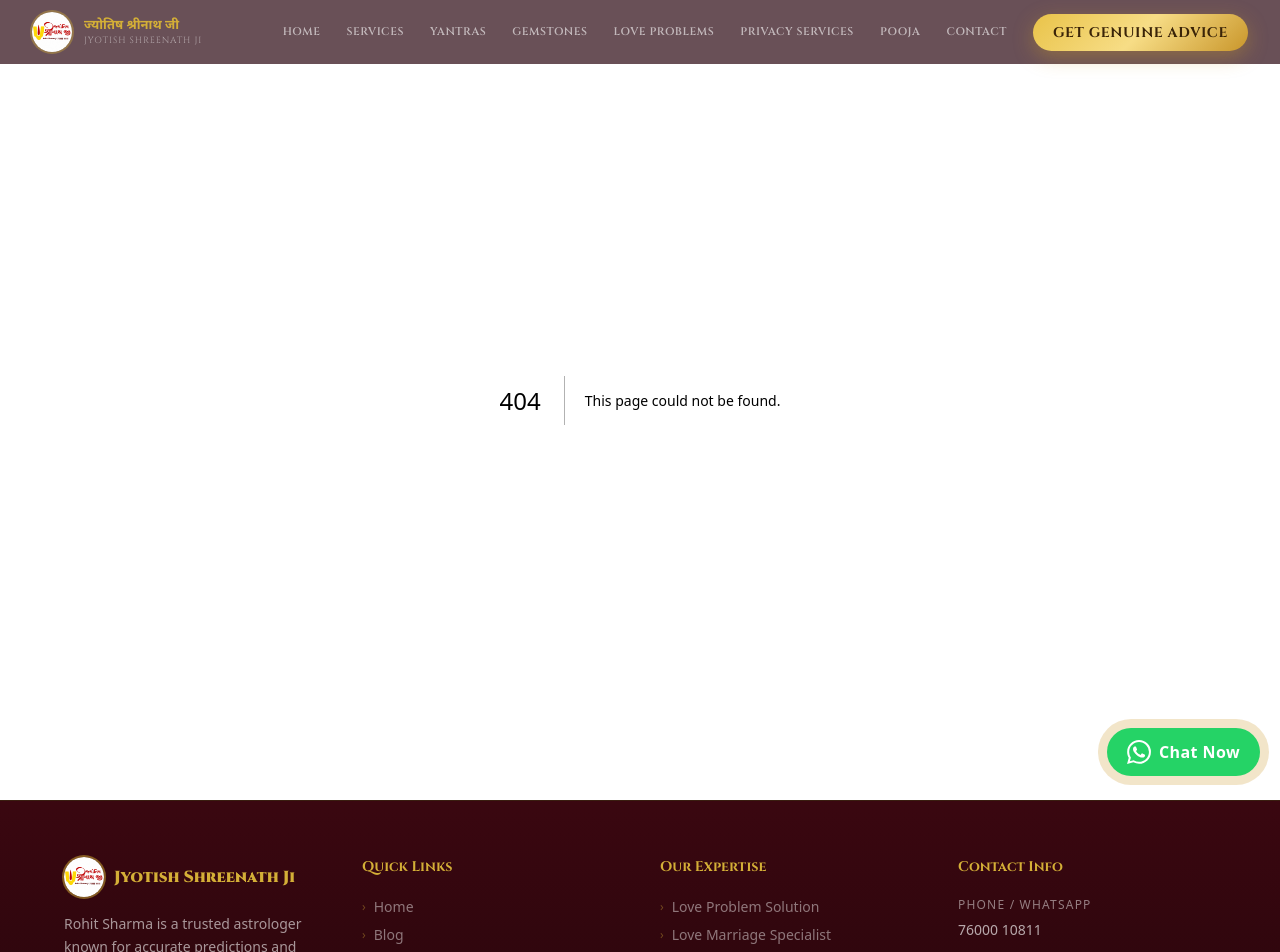
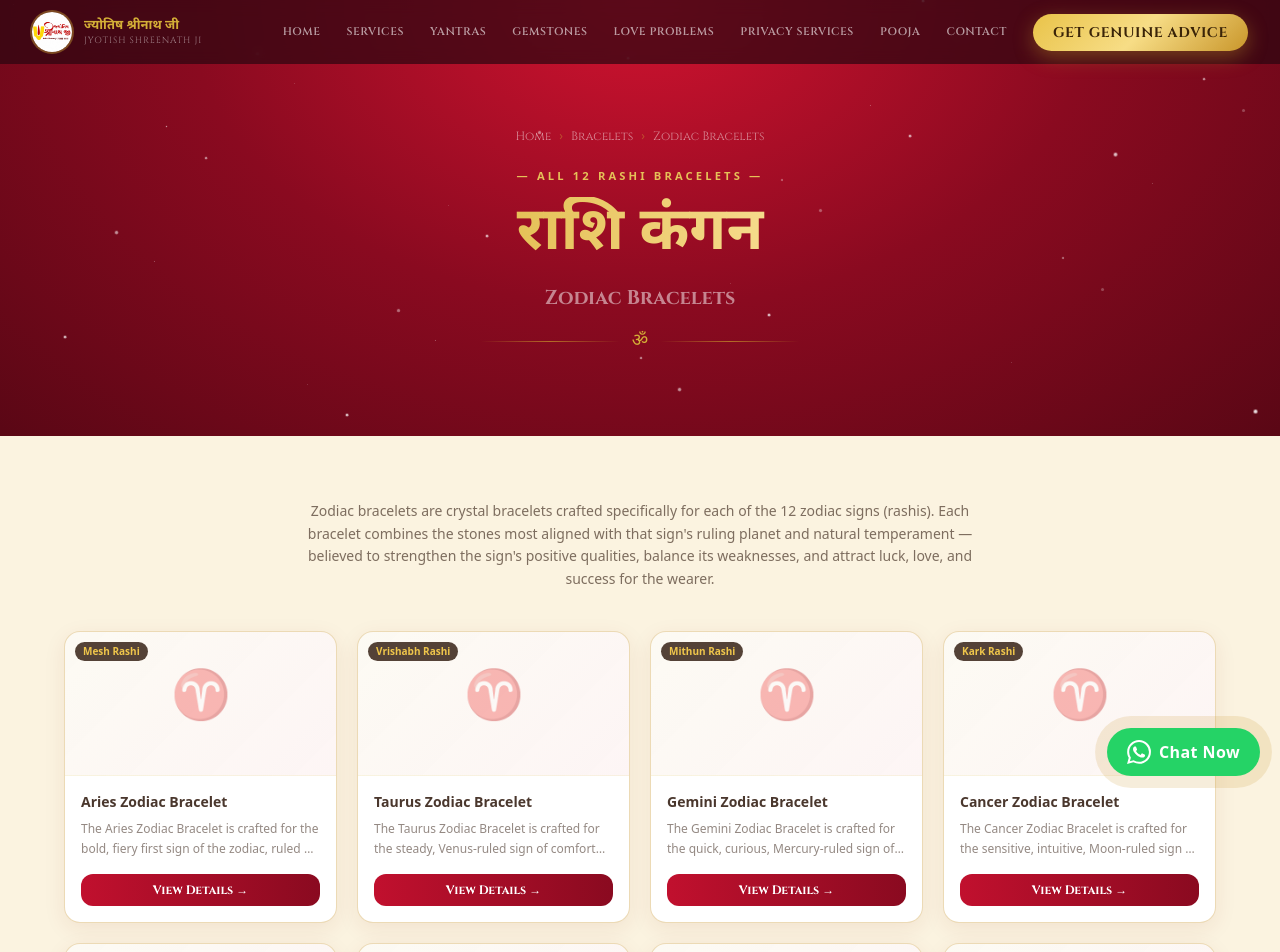
Before and after one commit to Sanchitjha/Astrologer, a Next.js app: page /bracelets/zodiac in a window 1280 px wide. Before the commit this address had no page. Shown: the top 952 px of the page. Built offline with nearby package versions, Linux system fonts and the light colour scheme.

Commit message:
feat: add zodiac bracelets collection page with metadata and product grid

```diff
--- /dev/null
+++ b/app/bracelets/zodiac/page.js
@@ -0,0 +1,54 @@
+import PageHeader from '@/components/PageHeader';
+import BraceletCard from '@/components/BraceletCard';
+import { zodiacBracelets } from '@/data/zodiacBracelets';
+import { findPublicImage } from '@/lib/publicImage';
+
+export const metadata = {
+  title: 'Zodiac Bracelets — All 12 Rashi Bracelets',
+  description:
+    'Buy original zodiac bracelets online from Rohit Sharma. Crystal bracelets crafted for all 12 zodiac signs — Aries to Pisces — energised before dispatch with expert astrological guidance.',
+  keywords: ['zodiac bracelet', 'rashi bracelet', 'crystal bracelet zodiac sign'],
+  openGraph: {
+    title: 'Zodiac Bracelets | Jyotish Shreenath Ji',
+    description: 'Crystal bracelets crafted for all 12 zodiac signs.',
+    images: ['/logo.jpg'],
+  },
+};
+
+export default function ZodiacBraceletsPage() {
+  return (
+    <>
+      <PageHeader
+        title="Zodiac Bracelets"
+        titleHindi="राशि कंगन"
+        subtitle="All 12 Rashi Bracelets"
+        crumbs={[{ label: 'Bracelets', href: '/bracelets' }, { label: 'Zodiac Bracelets' }]}
+      />
+
+      <main className="bg-[#FBF3E0] py-16 px-4">
+        <div className="max-w-6xl mx-auto space-y-10">
+          <p className="text-[#2A1408]/60 text-sm leading-relaxed max-w-2xl mx-auto text-center">
+            Zodiac bracelets are crystal bracelets crafted specifically for each of the 12 zodiac
+            signs (rashis). Each bracelet combines the stones most aligned with that sign&apos;s ruling
+            planet and natural temperament — believed to strengthen the sign&apos;s positive qualities,
+            balance its weaknesses, and attract luck, love, and success for the wearer.
+          </p>
+
+          <div className="grid grid-cols-1 sm:grid-cols-2 lg:grid-cols-3 xl:grid-cols-4 gap-5">
+            {zodiacBracelets.map((z) => (
+              <BraceletCard
+                key={z.slug}
+                href={`/bracelets/zodiac/${z.slug}`}
+                name={`${z.sign} Zodiac Bracelet`}
+                badge={z.rashi}
+                intro={z.intro}
+                icon="♈"
+                photo={findPublicImage('bracelets/zodiac', z.slug)}
+              />
+            ))}
+          </div>
+        </div>
+      </main>
+    </>
+  );
+}
```
